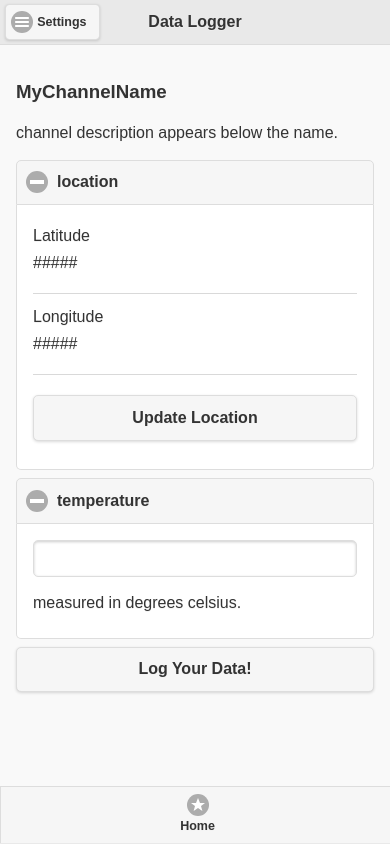
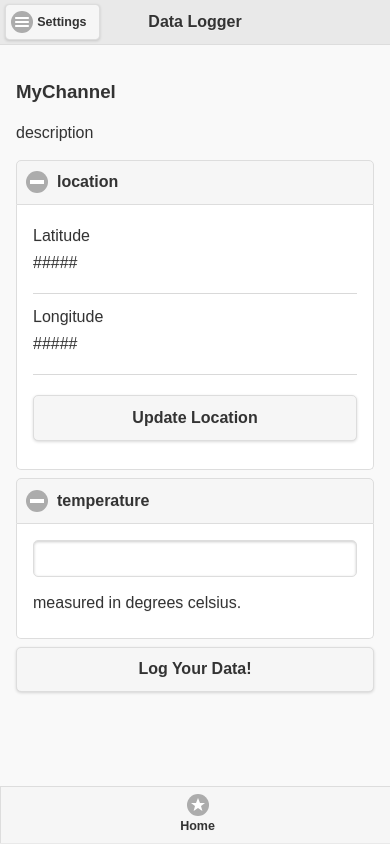
Before and after one commit to CMU-CREATE-Lab/datalogger-cordova, a plain HTML site: page www/index.html in a window 390 px wide. Both pictures are taken after a click on the link "MyChannel". Drawn offline with Linux system fonts and the light colour scheme; some packages are replaced by stand-ins of ours.

Commit message:
Display channel properties on ShowChannelPage; still need to create fields

```diff
--- a/www/index.html
+++ b/www/index.html
@@ -97,8 +97,11 @@
       </div>
       <!-- main -->
       <div role="main" class="ui-content">
-        <h3>MyChannelName</h3>
-        <p>channel description appears below the name.</p>
+        <h3 id="show_channel_name"></h3>
+        <p id="show_channel_description"></p>
+
+        <div id="show_channel_fields">
+          <!-- populate channel fields -->
           <div data-role="collapsible" data-collapsed="false">
             <h3>location</h3>
             <div class="ui-field-contain">
@@ -113,11 +116,11 @@
               <input type="button" value="Update Location" />
             </div>
           </div>
-
           <div data-role="collapsible" data-collapsed="false">
             <h3>temperature</h3>
             <input type="number" name="datapoint-key1" id="datapoint-key1" value="">
             <p>measured in degrees celsius.</p>
+          </div>
         </div>
         <input type="button" value="Log Your Data!" />
       </div>
--- a/www/js/pages/showchannelpage.js
+++ b/www/js/pages/showchannelpage.js
@@ -5,6 +5,11 @@ var ShowChannelPage = {
 
   initialize: function () {
     console.log("ShowChannelPage.initialize");
+
+    if (ShowChannelPage.channel != null) {
+      //console.log("showing channel "+ShowChannelPage.channel.name);
+      ShowChannelPage.initializeWithChannel(ShowChannelPage.channel);
+    }
   },
 
 
@@ -16,6 +21,14 @@ var ShowChannelPage = {
   // helper functions
 
 
+  initializeWithChannel(channel) {
+    $("#show_channel_name").text(channel.name);
+    $("#show_channel_description").text(channel.description);
+    // TODO populate fields for channel
+    // $("#show_channel_fields");
+  }
+
+
   // callbacks
 
 }
```
Lines whose indentation alone changed are shown as unchanged.
